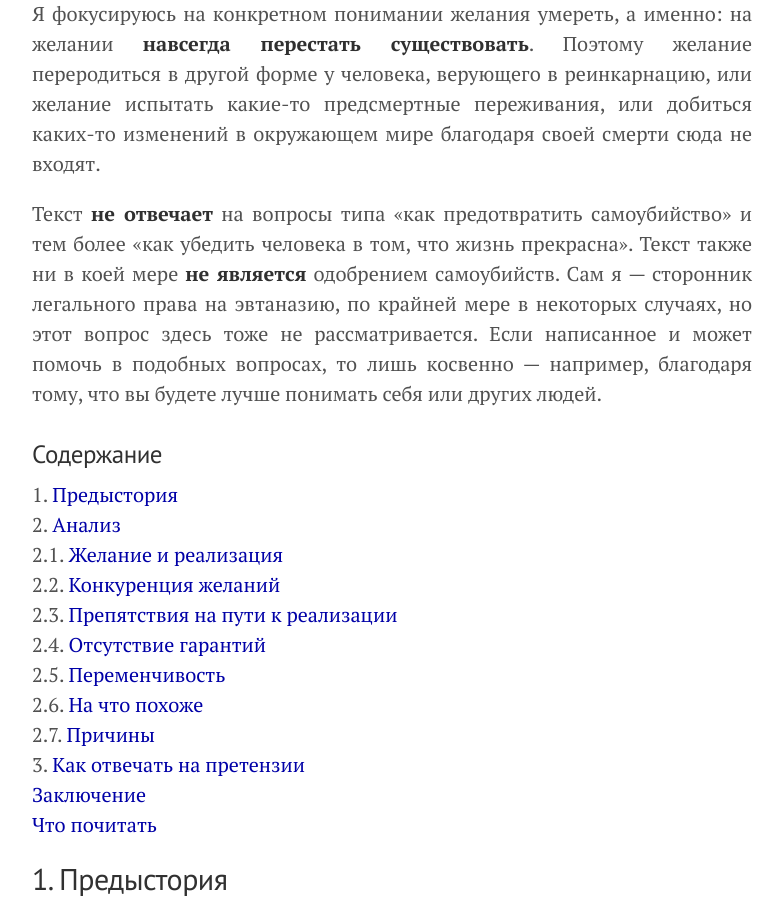
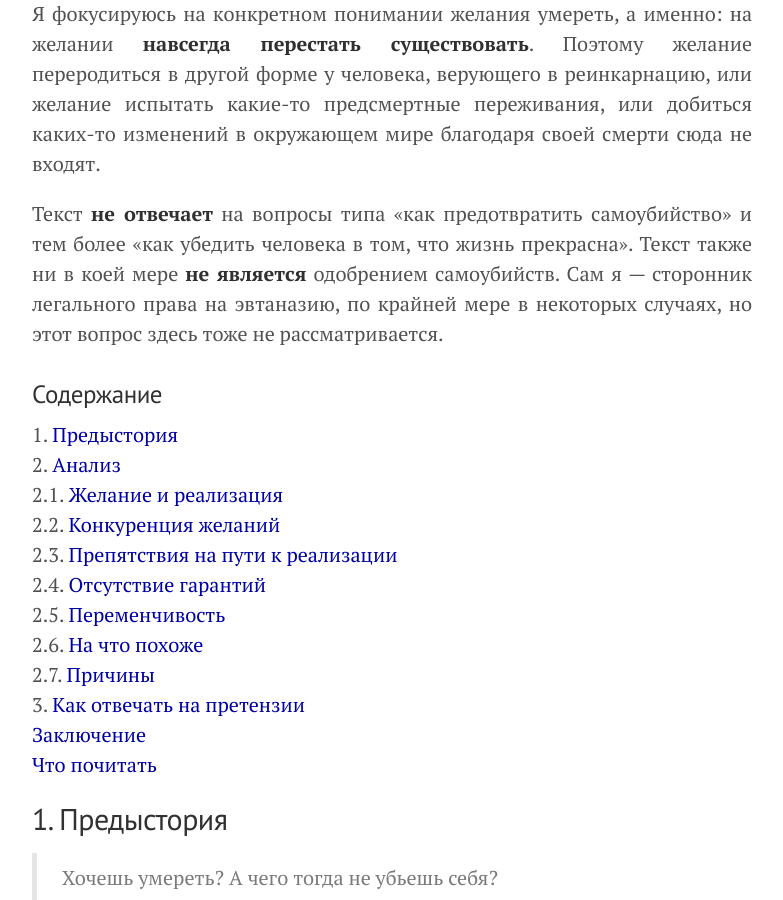
Before and after one commit to KKirdan/kkirdan.github.io, a Jekyll site: the page built from blog/_posts/1. articles/2020-08-19-220.md, in a window 1280 px wide and 900 px high, scrolled down 1061 px. Shown: the whole window, without its empty margins (248-1031 px from the left). Built offline with Jekyll 4.4.1, drawn with Linux system fonts in a browser that asks for light colours.

Commit message:
Update 2020-08-19-220.md

```diff
--- a/blog/_posts/1. articles/2020-08-19-220.md
+++ b/blog/_posts/1. articles/2020-08-19-220.md
@@ -18,7 +18,7 @@ preview: images/statue-3125159_1280.jpg
 
 Я фокусируюсь на конкретном понимании желания умереть, а именно: на желании **навсегда перестать существовать**. Поэтому желание переродиться в другой форме у человека, верующего в реинкарнацию, или желание испытать какие-то предсмертные переживания, или добиться каких-то изменений в окружающем мире благодаря своей смерти сюда не входят.
 
-Текст **не отвечает** на вопросы типа «как предотвратить самоубийство» и тем более «как убедить человека в том, что жизнь прекрасна». Текст также ни в коей мере **не является** одобрением самоубийств. Сам я — сторонник легального права на эвтаназию, по крайней мере в некоторых случаях, но этот вопрос здесь тоже не рассматривается. Если написанное и может помочь в подобных вопросах, то лишь косвенно — например, благодаря тому, что вы будете лучше понимать себя или других людей.
+Текст **не отвечает** на вопросы типа «как предотвратить самоубийство» и тем более «как убедить человека в том, что жизнь прекрасна». Текст также ни в коей мере **не является** одобрением самоубийств. Сам я — сторонник легального права на эвтаназию, по крайней мере в некоторых случаях, но этот вопрос здесь тоже не рассматривается.
 
 ### Содержание
 
```
